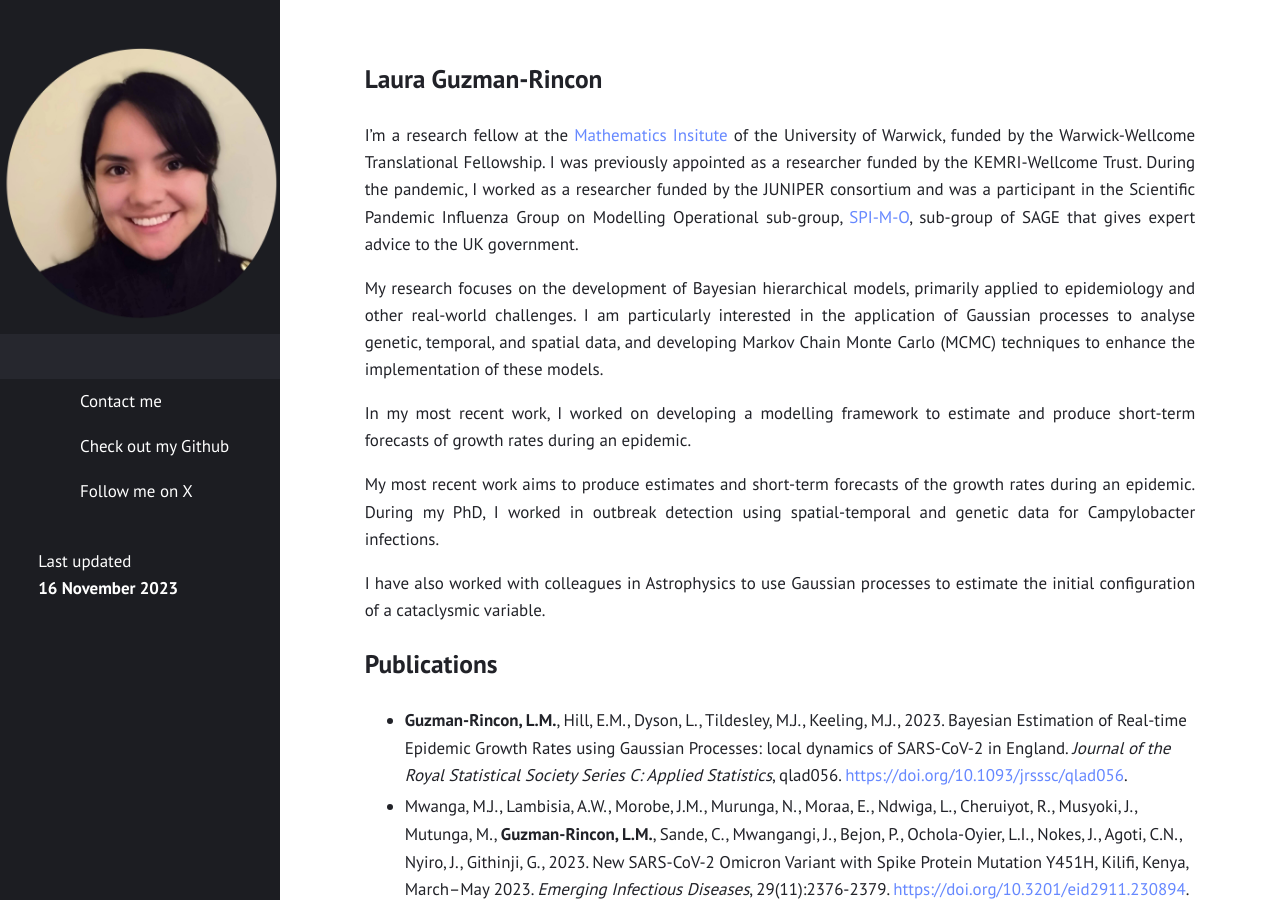
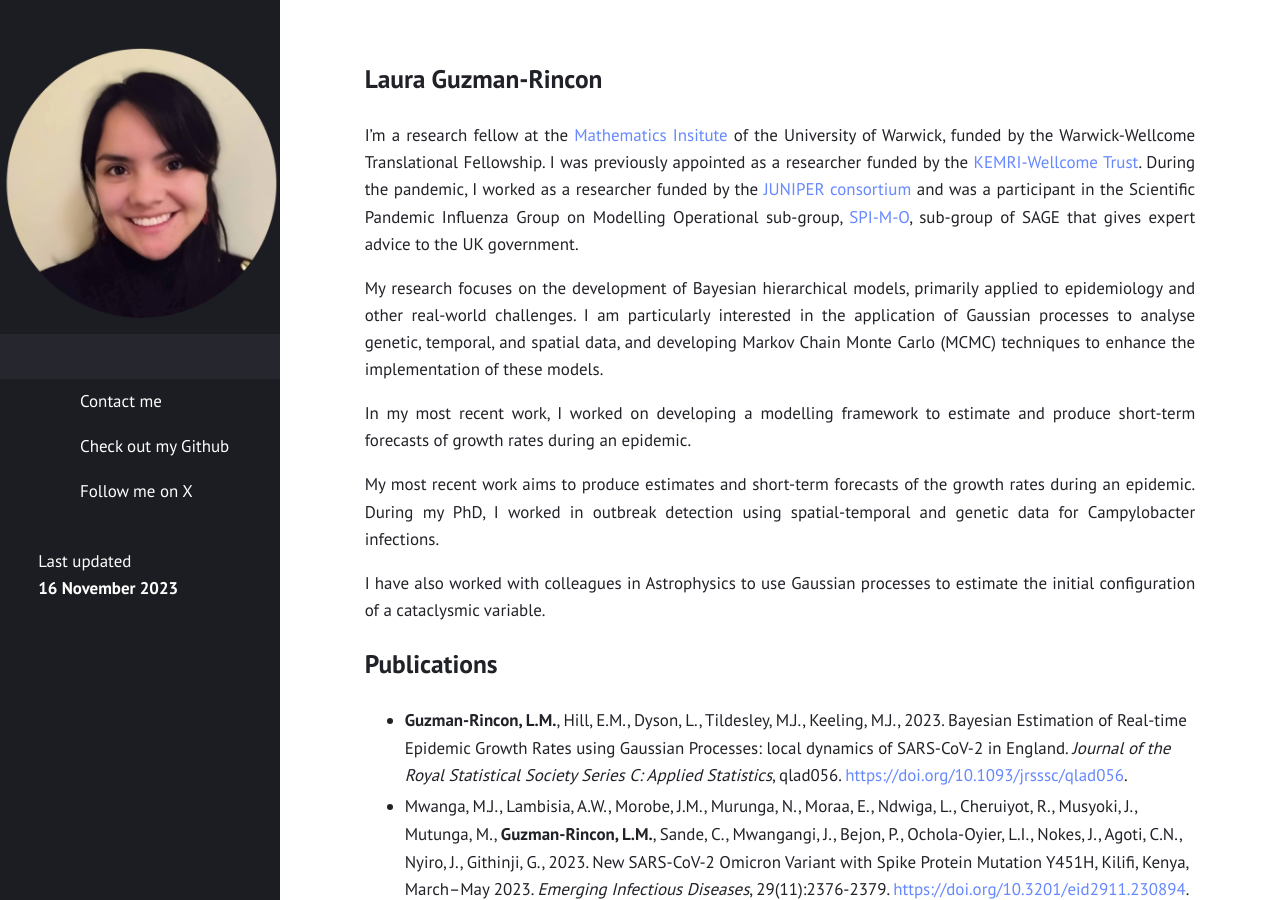
Before and after one commit to lauraguzmanrincon/lauraguzmanrincon.github.io, a Jekyll site: the page built from index.md, in a window 1280 px wide and 900 px high. Built offline with Jekyll 4.4.1, drawn with Linux system fonts in a browser that asks for light colours; part of the change alters nothing that is shown.

```diff
--- a/index.md
+++ b/index.md
@@ -5,7 +5,7 @@ title: ""
 
 # Laura Guzman-Rincon
 
-I'm a research fellow at the [Mathematics Insitute](https://warwick.ac.uk/fac/sci/maths/) of the University of Warwick, funded by the Warwick-Wellcome Translational Fellowship. I was previously appointed as a researcher funded by the KEMRI-Wellcome Trust. During the pandemic, I worked as a researcher funded by the JUNIPER consortium and was a participant in the Scientific Pandemic Influenza Group on Modelling Operational sub-group, [SPI-M-O](https://www.gov.uk/government/groups/scientific-pandemic-influenza-subgroup-on-modelling), sub-group of SAGE that gives expert advice to the UK government.
+I'm a research fellow at the [Mathematics Insitute](https://warwick.ac.uk/fac/sci/maths/) of the University of Warwick, funded by the Warwick-Wellcome Translational Fellowship. I was previously appointed as a researcher funded by the [KEMRI-Wellcome Trust](https://kemri-wellcome.org/). During the pandemic, I worked as a researcher funded by the [JUNIPER consortium](https://maths.org/juniper/) and was a participant in the Scientific Pandemic Influenza Group on Modelling Operational sub-group, [SPI-M-O](https://www.gov.uk/government/groups/scientific-pandemic-influenza-subgroup-on-modelling), sub-group of SAGE that gives expert advice to the UK government.
 
 My research focuses on the development of Bayesian hierarchical models, primarily applied to epidemiology and other real-world challenges. I am particularly interested in the application of Gaussian processes to analyse genetic, temporal, and spatial data, and developing Markov Chain Monte Carlo (MCMC) techniques to enhance the implementation of these models.
 
```
